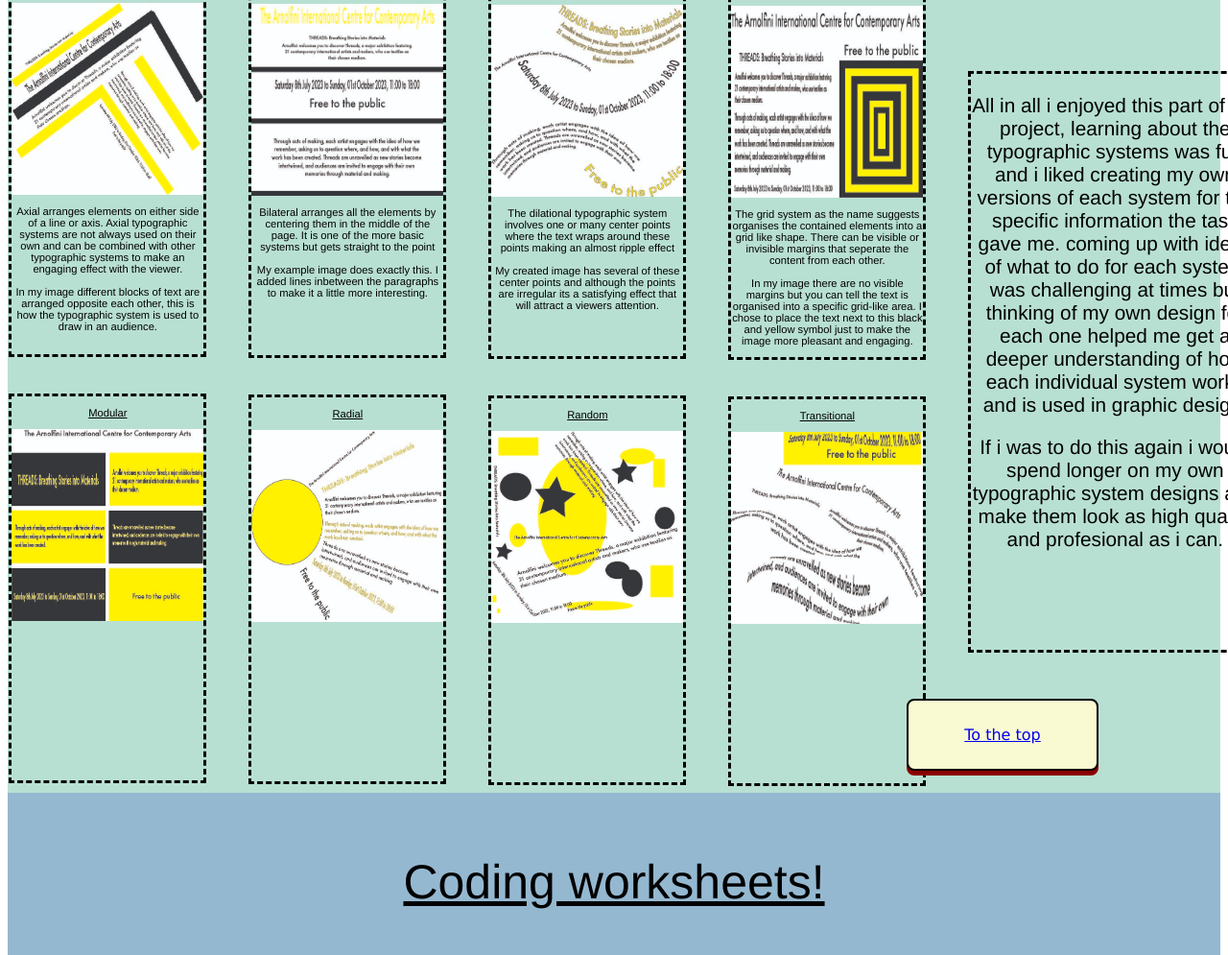
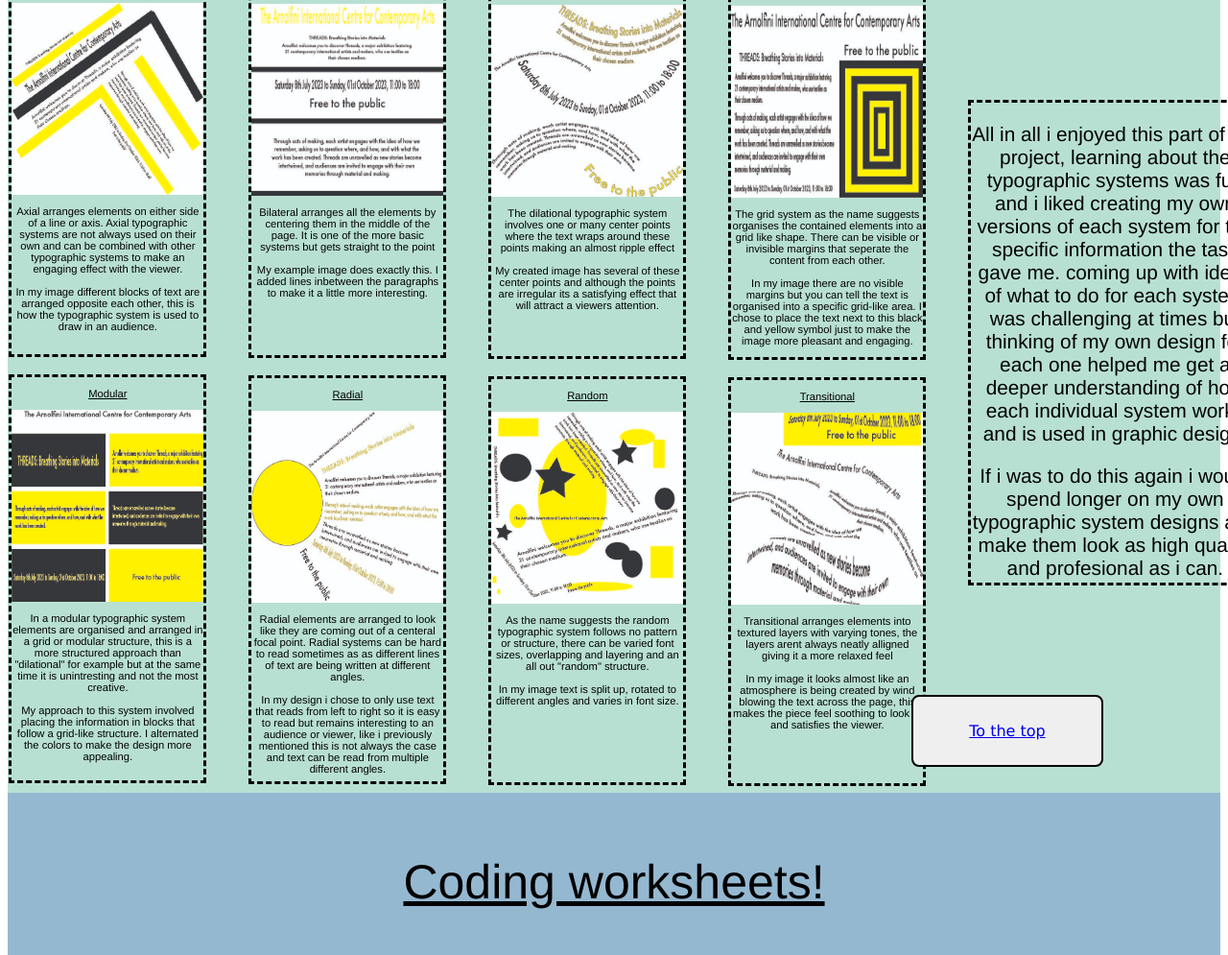
Before and after one commit to Ethanh0/graphic-design, a plain HTML site: page index.html in a window 1280 px wide. Shown: the part 1186-2181 px from the top of the page at 96% size. Drawn offline with Linux system fonts and the light colour scheme.

Commit message:
typography complete

```diff
--- a/graphicstyle.css
+++ b/graphicstyle.css
@@ -183,9 +183,9 @@ p{
     border-color: black;
     position: relative;
     width: 200px;
-    height: 400px;
+    height: 420px;
     right: 700px;
-    bottom: 1040px;
+    bottom: 1060px;
 }
 
 .modular p{
@@ -199,8 +199,8 @@ p{
     border-color: black;
     position: relative;
     width: 200px;
-    height: 400px;
-    bottom: 1445px;
+    height: 420px;
+    bottom: 1485px;
     right: 450px;
 }
 
@@ -215,8 +215,8 @@ p{
     border-color: black;
     position: relative;
     width: 200px;
-    height: 400px;
-    bottom: 1850px;
+    height: 420px;
+    bottom: 1910px;
     right: 200px;
 }
 
@@ -231,8 +231,8 @@ p{
     border-color: black;
     position: relative;
     width: 200px;
-    height: 400px;
-    bottom: 2255px;
+    height: 420px;
+    bottom: 2335px;
     left: 50px;
 }
 
@@ -247,8 +247,8 @@ p{
     border-color: black;
     position: relative;
     width: 300px;
-    height: 600px;
-    bottom: 3000px;
+    height: 500px;
+    bottom: 3050px;
     left: 300px;
 }
 
@@ -269,17 +269,17 @@ p{
     transition-duration: 0.4s;
     position: absolute;
     top: 1900px;
-    right: 125px;
+    right: 120px;
     height: 75px;
     width: 200px;
 }
 
-.typobutton {
+.typobutton:hover {
     background-color: lightblue;
     color: white;
 }
 
-.typobutton {
+.typobutton:active {
     background-color: lightgoldenrodyellow;
     box-shadow: 0 5px darkred;
     transform: translateY(4px);
--- a/index.html
+++ b/index.html
@@ -53,18 +53,26 @@
                 <div class="modular">
                     <p><u>Modular</u></p>
                     <img src="Images/modular.jpg">
+                    <p>In a modular typographic system elements are organised and arranged in a grid or modular structure, this is a more structured approach than "dilational" for example but at the same time it is unintresting and not the most creative.</p>
+                    <p>My approach to this system involved placing the information in blocks that follow a grid-like structure. I alternated the colors to make the design more appealing.</p>
                 </div>
                 <div class="radial">
                     <p><u>Radial</u></p>
                     <img src="Images/radial.jpg">
+                    <p>Radial elements are arranged to look like they are coming out of a centeral focal point. Radial systems can be hard to read sometimes as as different lines of text are being written at different angles.</p>
+                    <p>In my design i chose to only use text that reads from left to right so it is easy to read but remains interesting to an audience or viewer, like i previously mentioned this is not always the case and text can be read from multiple different angles.</p>
                 </div>
                 <div class="random">
                     <p><u>Random</u></p>
                     <img src="Images/random.jpg">
+                    <p>As the name suggests the random typographic system follows no pattern or structure, there can be varied font sizes, overlapping and layering and an all out "random" structure.</p>
+                    <p>In my image text is split up, rotated to different angles and varies in font size.</p>
                 </div>
                 <div class="transitional">
                     <p><u>Transitional</u></p>
                     <img src="Images/transitional.jpg">
+                    <p>Transitional arranges elements into textured layers with varying tones, the layers arent always neatly alligned giving it a more relaxed feel</p>
+                    <p>In my image it looks almost like an atmosphere is being created by wind blowing the text across the page, this makes the piece feel soothing to look at and satisfies the viewer.</p>
                 </div>
                 <div class="reflecttypo">
                     <p>All in all i enjoyed this part of the project, learning about the typographic systems was fun and i liked
```
